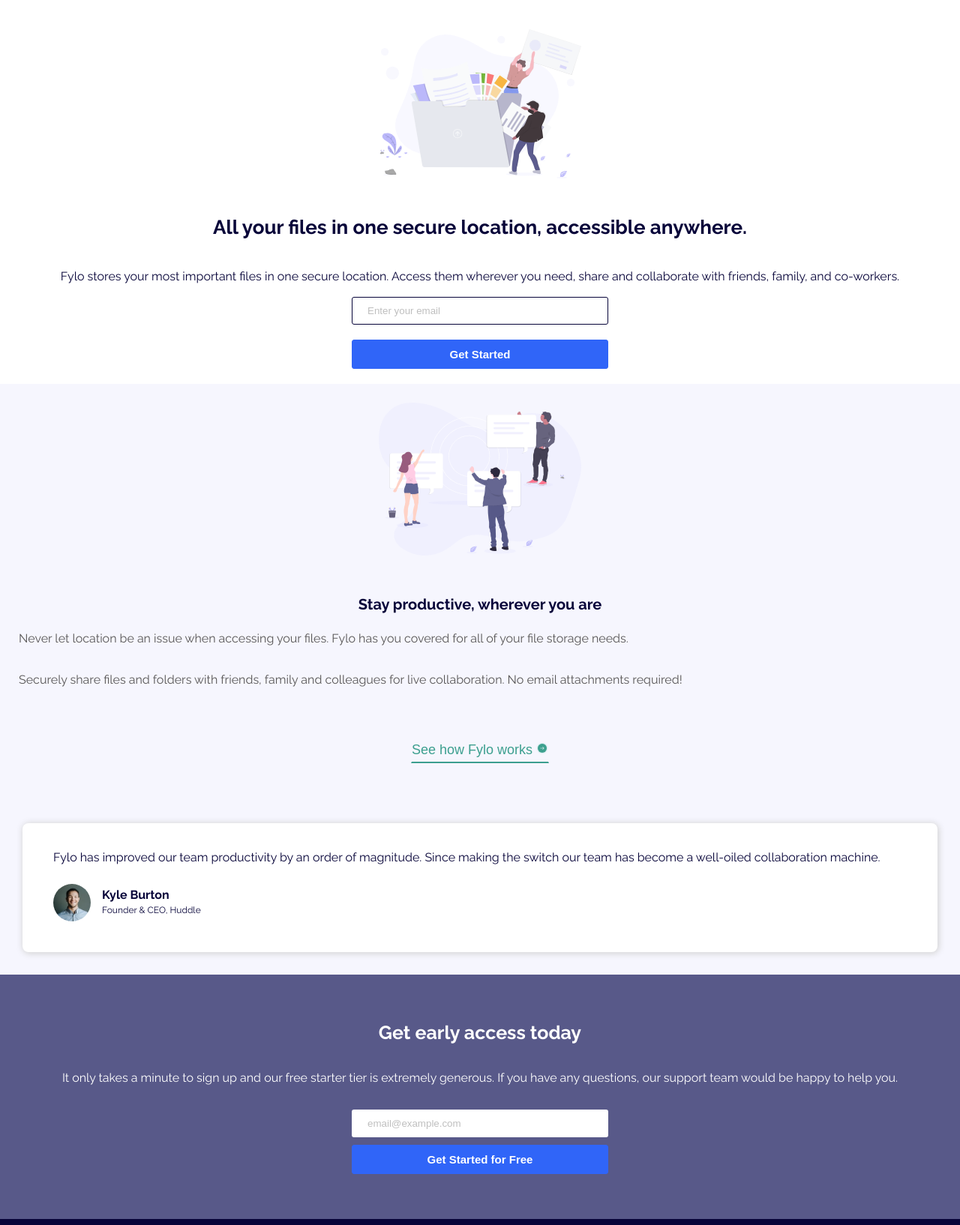
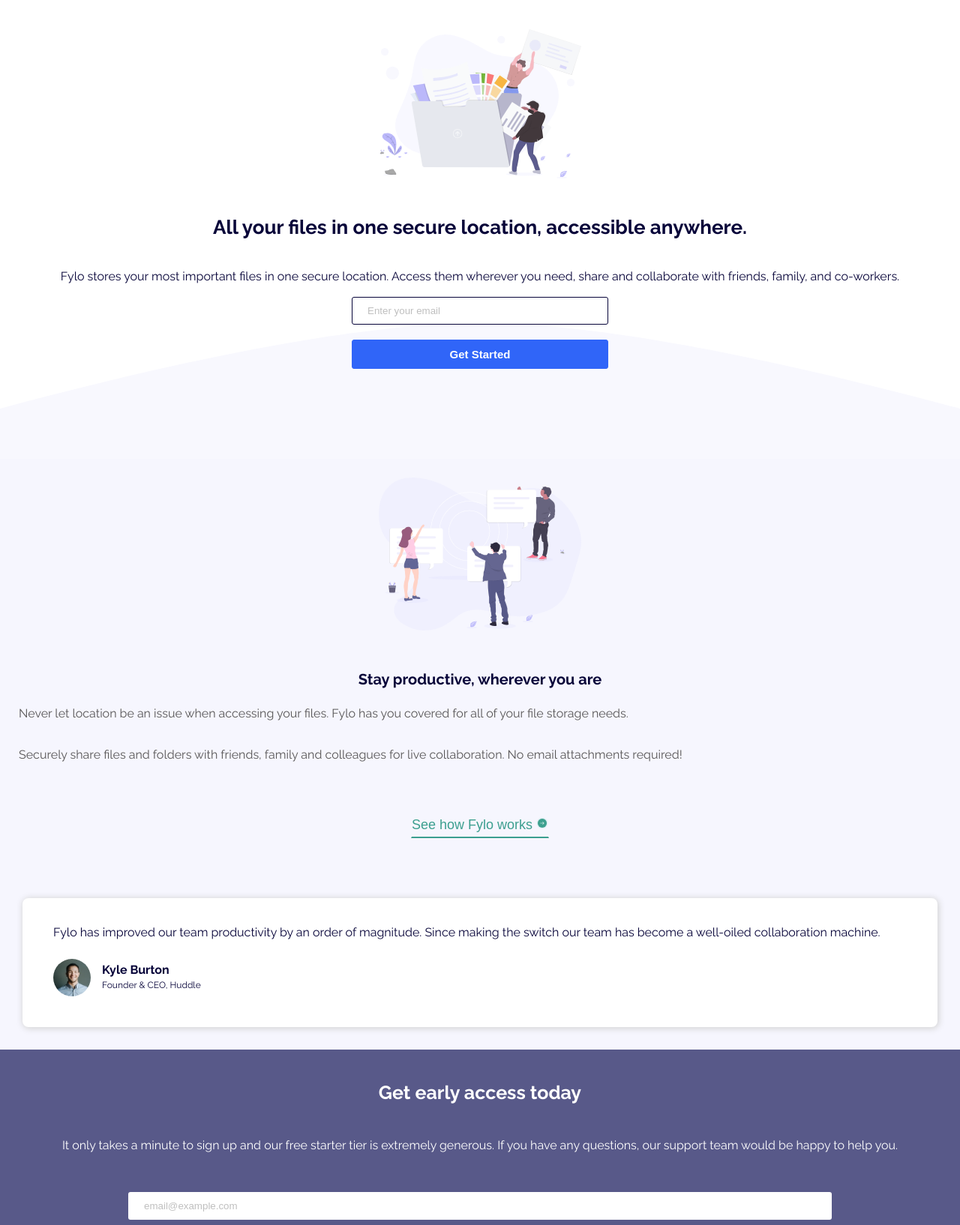
Before and after one commit to mpham-12/fylo-landing-page-with-two-column-layout-master, a plain HTML site: page index.html in a window 1280 px wide. Shown: the part 76-1710 px from the top of the page at 75% size. Drawn offline with Linux system fonts and the light colour scheme.

Commit message:
mobile version revision

```diff
--- a/app.css
+++ b/app.css
@@ -190,13 +190,22 @@ h2 {
     line-height: 20px;
     padding-top: 5px;
 }
+.section1 {
+    padding-bottom: 100px;
+   background-image: url(images/bg-curve-mobile.svg);
+   background-repeat: no-repeat;
+   background-position: bottom;
+   background-size: contain;
+}
 .section2 {
     background-color: hsl(240, 75%, 98%);
+
+
 }
 .section3 {
     background-color: hsl(238, 22%, 44%);
     color: white;
-    padding: 40px;
+
     line-height: 25px;
 }
 .h2-section3 {
@@ -204,12 +213,16 @@ h2 {
     padding-bottom: 30px;
     font-size: 25px;
     font-weight: 600;
+    padding: 40px 40px 20px;
+}
+.p5 {
+    padding: 20px 40px 20px;
 }
 .email2 {
     border: 1px solid transparent;
     border-radius: 3px;
     padding: 10px 20px;
-    width: 300px;
+    width: 70%;
     margin-top: 30px;
 }
 .button3 {
@@ -220,7 +233,7 @@ h2 {
     border: 1px solid hsl(224, 93%, 58%);
     border-radius: 3px;
     padding: 10px 20px;
-    width: 342px;
+    width: 78%;
     margin: 10px 0px 20px;
 }
 footer {
```
